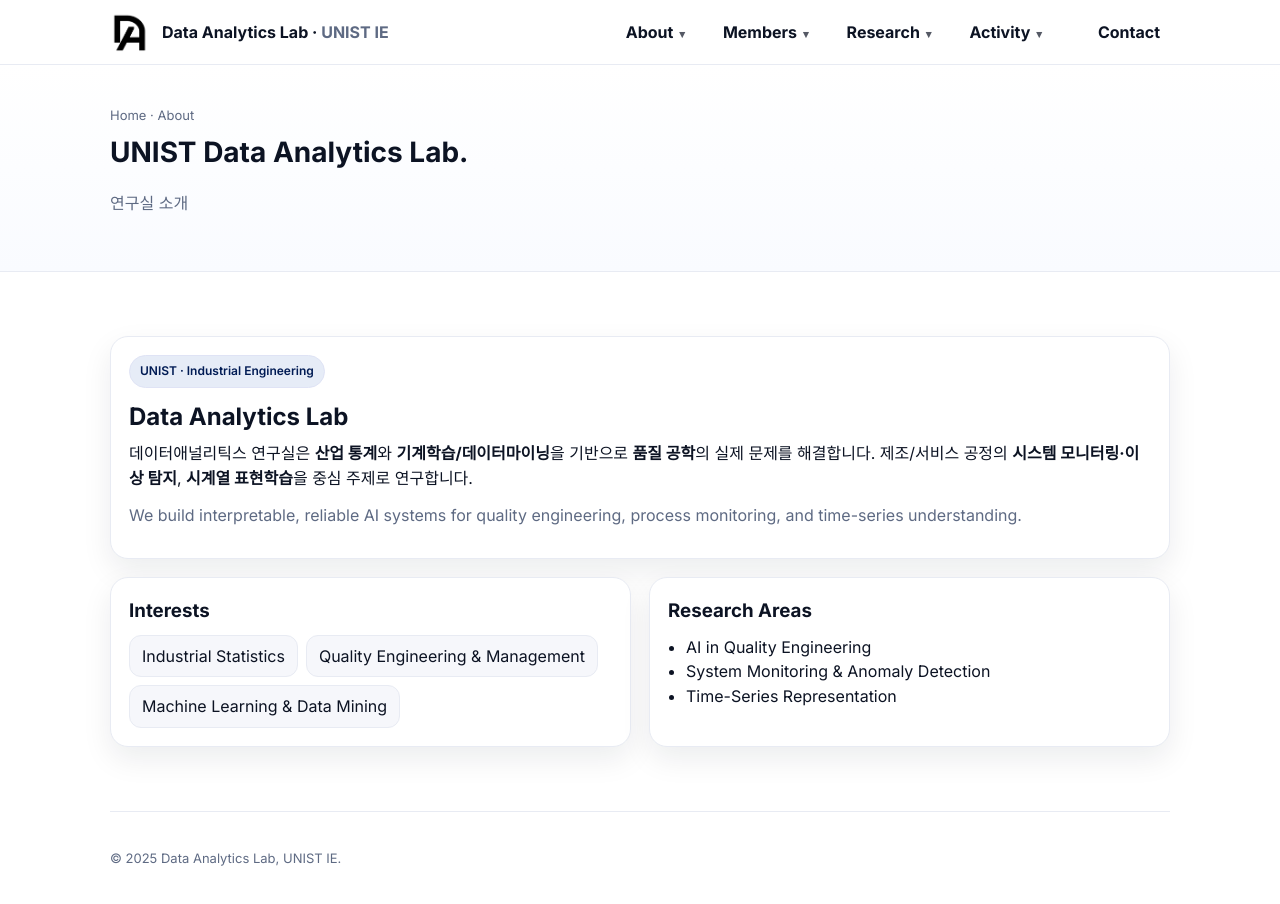
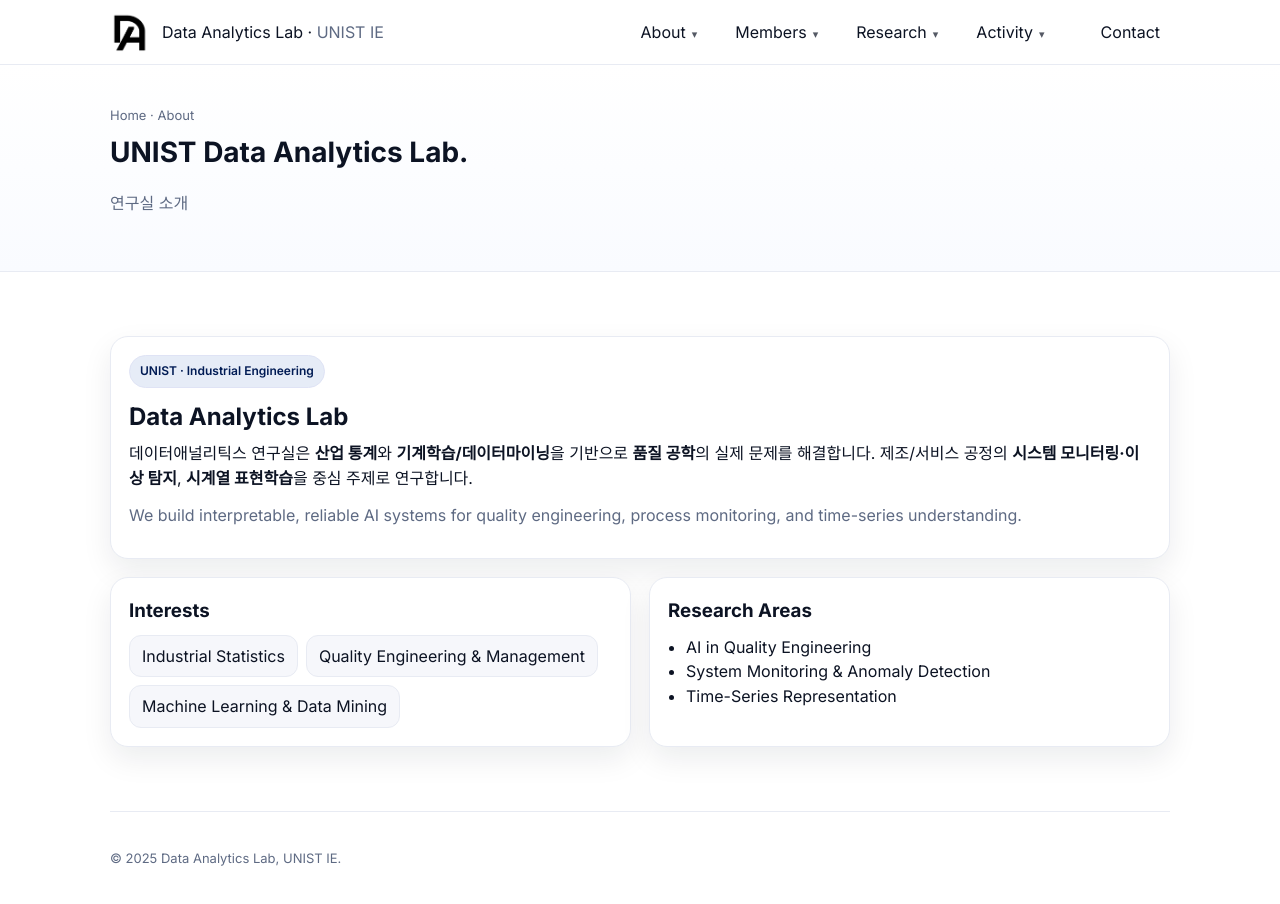
Before and after one commit to UNIST-DA/unist-da.github.io, a Jekyll site: the page built from about.html, in a window 1280 px wide. Built offline with Jekyll 4.4.1, drawn with Linux system fonts in a browser that asks for light colours.

Commit message:
Update style.css

```diff
--- a/assets/style.css
+++ b/assets/style.css
@@ -242,11 +242,3 @@
 @media (max-width: 480px){
   .slides.auto-fit .slide{ height: 50vh; min-height: 300px; }
 }
-/* 상단 1단 메뉴 글자 굵게 */
-.nav > ul > li > a{ font-weight:700; }
-
-/* 브랜드 텍스트(로고 옆)도 굵게 */
-.brand-text{ font-weight:700; }
-
-/* 드롭다운 항목은 가독성을 위해 기본 굵기(선택) */
-.nav > ul > li > .dropdown a{ font-weight:500; }
```
